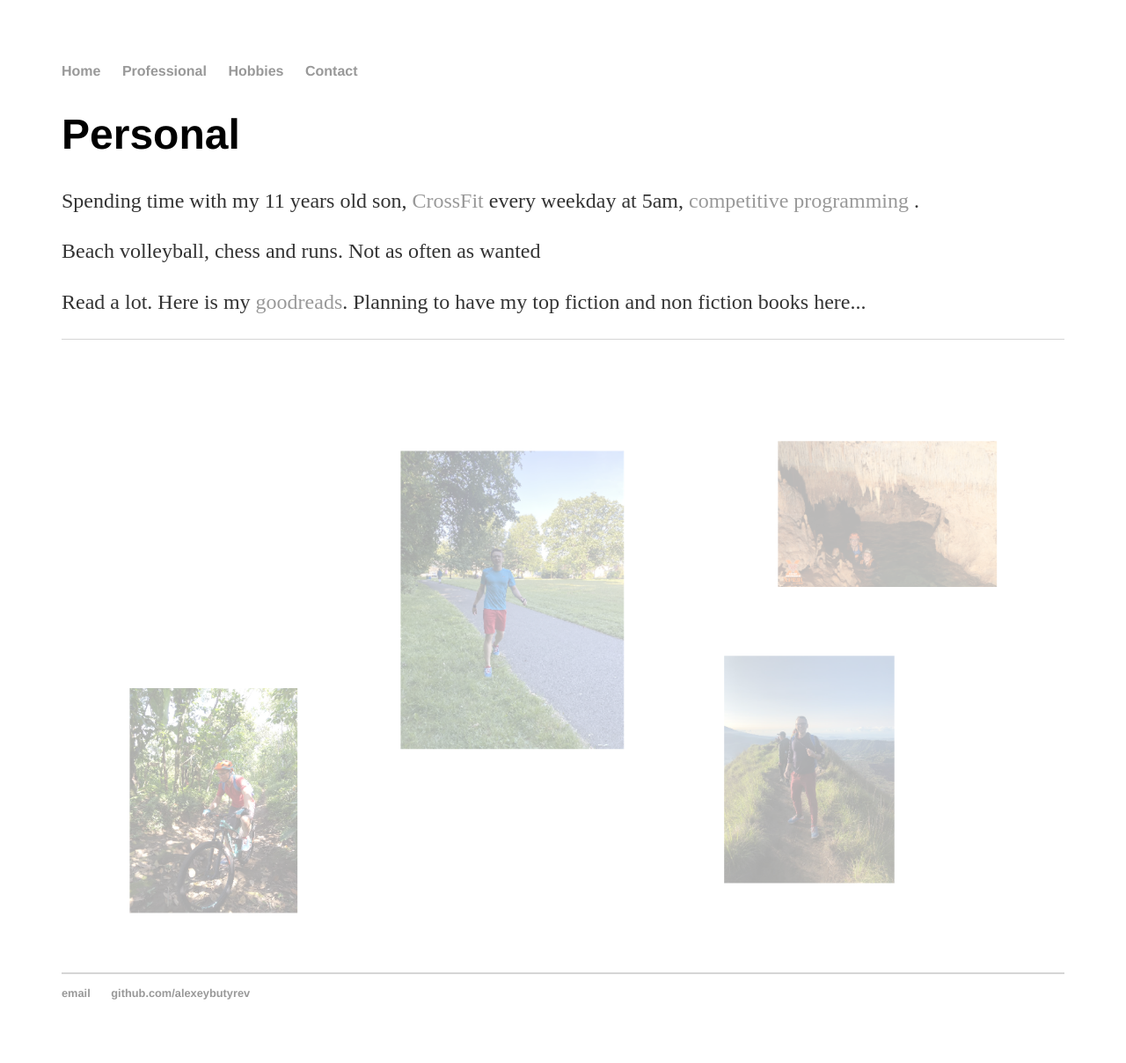
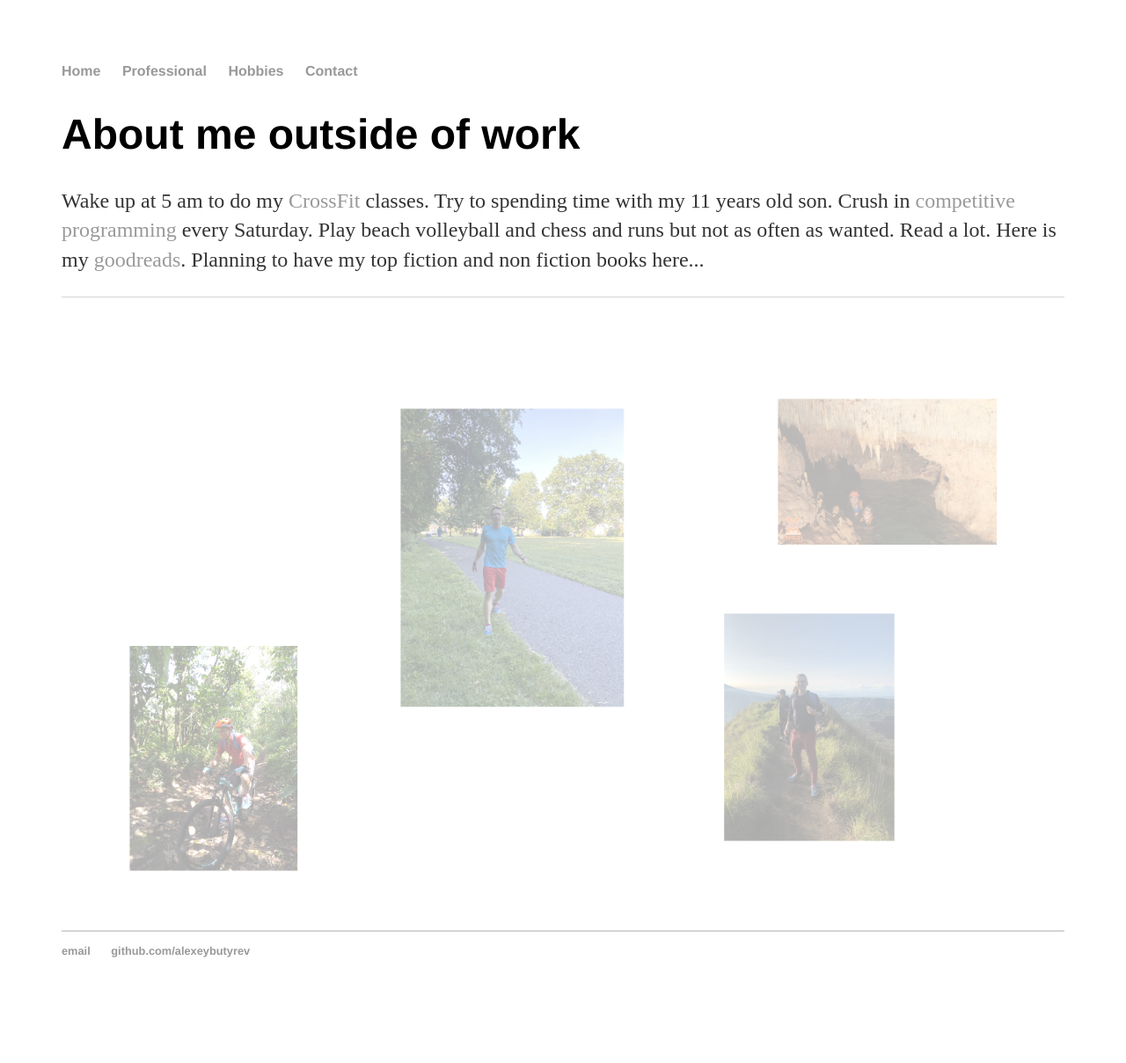
Before and after one commit to alexeybutyrev/alexeybutyrev.github.io, a Jekyll site: the page built from perc/index.html, in a window 1280 px wide. Shown: the whole page at 88% size. Built offline with Jekyll 4.4.1, drawn with Linux system fonts in a browser that asks for light colours; after the commit the page ends 1160 px from its top, so only the background shows below that.

Commit message:
add personal

```diff
--- a/perc/index.html
+++ b/perc/index.html
@@ -4,11 +4,11 @@ title: Hobbies
 ---
 
 <div class="blurb">
-	<h1>Personal</h1>
-	<p>Spending time with my 11 years old son, <a href="https://games.crossfit.com/athlete/1683143">CrossFit</a> every
-		weekday at 5am, <a href="https://leetcode.com/alexey_wish/">competitive programming</a> .</p>
-	<p>Beach volleyball, chess and runs. Not as often as wanted</p>
-	<p>Read a lot. Here is my <a href="https://www.goodreads.com/alexeybutyrev">goodreads</a>. Planning to have my top
+	<h1>About me outside of work</h1>
+	<p>Wake up at 5 am to do my <a href="https://games.crossfit.com/athlete/1683143">CrossFit</a> classes. Try to
+		spending time with my 11 years old son. Crush in <a href="https://leetcode.com/alexey_wish/">competitive
+			programming</a> every Saturday. Play beach volleyball and chess and runs but not as often as wanted. Read a
+		lot. Here is my <a href="https://www.goodreads.com/alexeybutyrev">goodreads</a>. Planning to have my top
 		fiction and non fiction books here...</p>
 </div>
 
```
